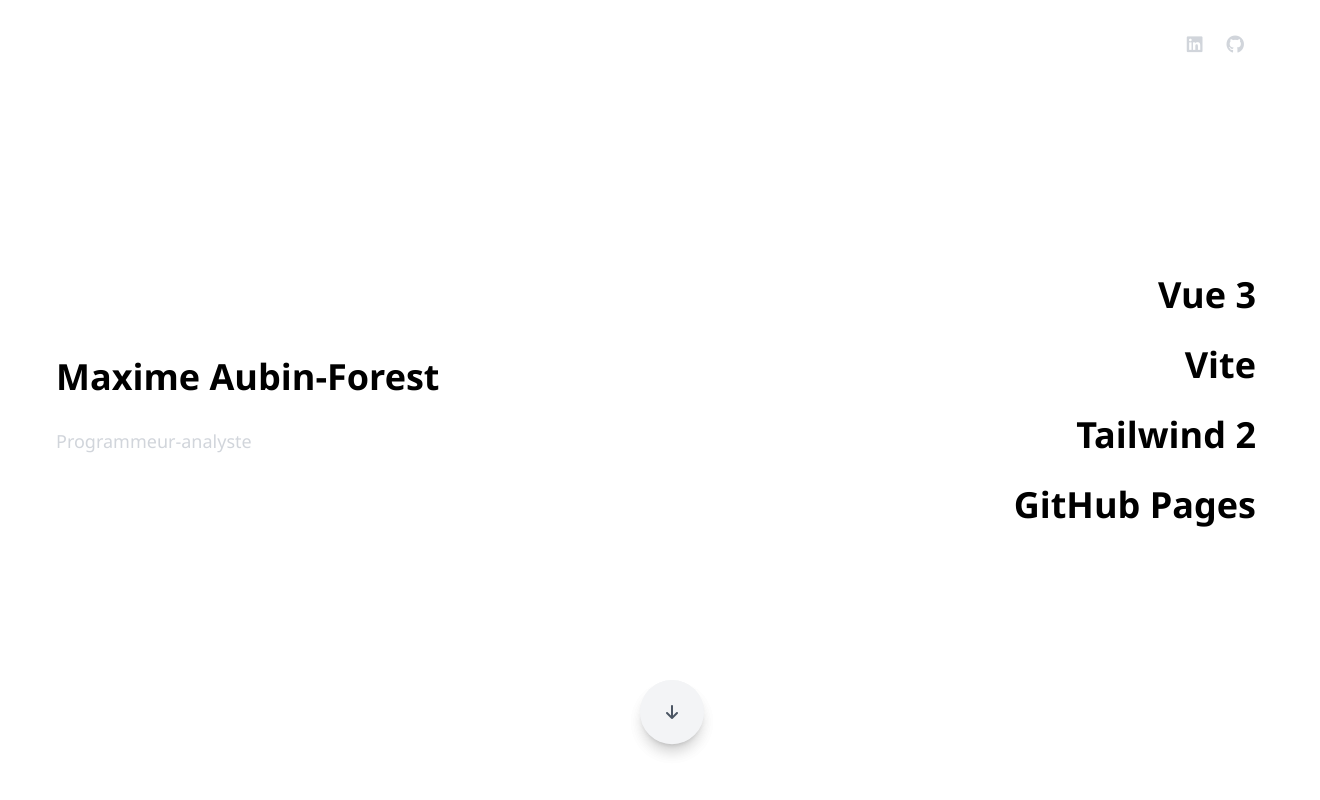
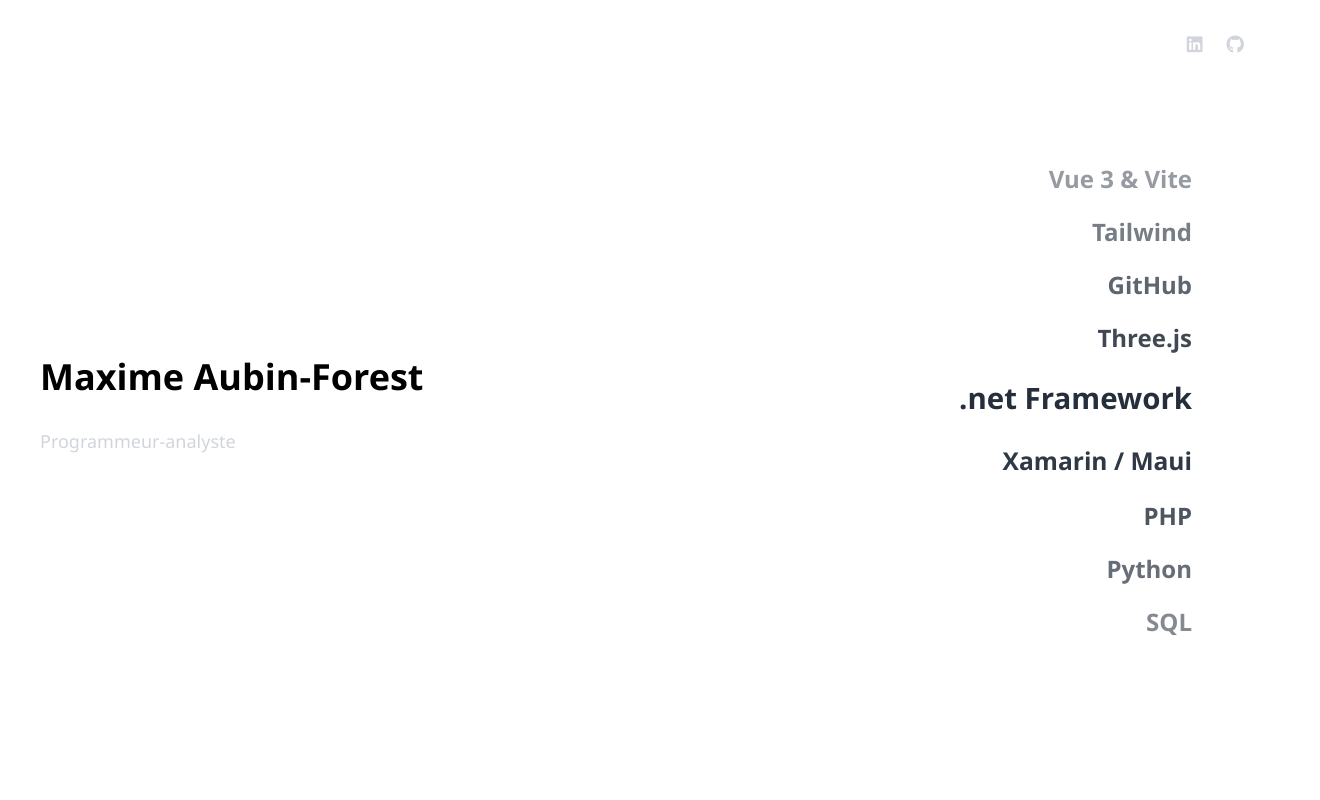
Before and after one commit to MaxForest/maxforest.github.io, a Vue app: page / in a window 1280 px wide. Shown: the top 800 px of the page, 1320 px wide, since content can reach past the window. Built offline with nearby package versions, Linux system fonts and the light colour scheme.

Commit message:
Ajout components/CycleCarousel.vue

```diff
--- a/src/assets/main.css
+++ /dev/null
@@ -1,35 +0,0 @@
-@import './base.css';
-
-#app {
-  max-width: 1280px;
-  margin: 0 auto;
-  padding: 2rem;
-  font-weight: normal;
-}
-
-a,
-.green {
-  text-decoration: none;
-  color: hsla(160, 100%, 37%, 1);
-  transition: 0.4s;
-  padding: 3px;
-}
-
-@media (hover: hover) {
-  a:hover {
-    background-color: hsla(160, 100%, 37%, 0.2);
-  }
-}
-
-@media (min-width: 1024px) {
-  body {
-    display: flex;
-    place-items: center;
-  }
-
-  #app {
-    display: grid;
-    grid-template-columns: 1fr 1fr;
-    padding: 0 2rem;
-  }
-}
--- a/src/assets/output.css
+++ b/src/assets/output.css
@@ -438,6 +438,11 @@
   padding-bottom:1.25rem;
 }
 
+.px-10 {
+  padding-left:2.5rem;
+  padding-right:2.5rem;
+}
+
 .pb-10 {
   padding-bottom:2.5rem;
 }
@@ -476,6 +481,11 @@
 
 .align-middle {
   vertical-align:middle;
+}
+
+.text-2xl {
+  font-size:1.5rem;
+  line-height:2rem;
 }
 
 .text-3xl {
@@ -557,6 +567,90 @@
   color:rgb(31 41 55 / var(--tw-text-opacity));
 }
 
+.text-gray-800\/0 {
+  color:rgb(31 41 55 / 0);
+}
+
+.text-gray-800\/10 {
+  color:rgb(31 41 55 / 0.1);
+}
+
+.text-gray-800\/100 {
+  color:rgb(31 41 55 / 1);
+}
+
+.text-gray-800\/15 {
+  color:rgb(31 41 55 / 0.15);
+}
+
+.text-gray-800\/20 {
+  color:rgb(31 41 55 / 0.2);
+}
+
+.text-gray-800\/25 {
+  color:rgb(31 41 55 / 0.25);
+}
+
+.text-gray-800\/30 {
+  color:rgb(31 41 55 / 0.3);
+}
+
+.text-gray-800\/35 {
+  color:rgb(31 41 55 / 0.35);
+}
+
+.text-gray-800\/40 {
+  color:rgb(31 41 55 / 0.4);
+}
+
+.text-gray-800\/45 {
+  color:rgb(31 41 55 / 0.45);
+}
+
+.text-gray-800\/5 {
+  color:rgb(31 41 55 / 0.05);
+}
+
+.text-gray-800\/50 {
+  color:rgb(31 41 55 / 0.5);
+}
+
+.text-gray-800\/55 {
+  color:rgb(31 41 55 / 0.55);
+}
+
+.text-gray-800\/60 {
+  color:rgb(31 41 55 / 0.6);
+}
+
+.text-gray-800\/65 {
+  color:rgb(31 41 55 / 0.65);
+}
+
+.text-gray-800\/70 {
+  color:rgb(31 41 55 / 0.7);
+}
+
+.text-gray-800\/75 {
+  color:rgb(31 41 55 / 0.75);
+}
+
+.text-gray-800\/80 {
+  color:rgb(31 41 55 / 0.8);
+}
+
+.text-gray-800\/85 {
+  color:rgb(31 41 55 / 0.85);
+}
+
+.text-gray-800\/90 {
+  color:rgb(31 41 55 / 0.9);
+}
+
+.text-gray-800\/95 {
+  color:rgb(31 41 55 / 0.95);
+}
+
 .text-pink-600 {
   --tw-text-opacity:1;
   color:rgb(219 39 119 / var(--tw-text-opacity));
@@ -585,6 +679,10 @@
 
 *, *::before, *::after {
   box-sizing: border-box;
+}
+
+#technologies-list h1 {
+  transition: font-size 1s, color 0.5s, display 1s;
 }
 
 @media (min-width: 768px) {
--- a/src/assets/tailwind.css
+++ b/src/assets/tailwind.css
@@ -17,3 +17,7 @@
 *, *::before, *::after {
     box-sizing: border-box;
 }
+
+#technologies-list h1 {
+    transition: font-size 1s, color 0.5s, display 1s;
+}
--- /dev/null
+++ b/src/components/CycleCarousel.vue
@@ -0,0 +1,68 @@
+<template>
+    <div ref="elements" id="technologies-list" class="pr-12">
+        <h1 v-for="item in list">{{ item }}</h1>
+    </div>
+</template>
+<script setup lang="ts">
+    import { ref, onMounted, computed } from 'vue'
+    const elements = ref(null)
+
+    const props = defineProps({
+        list: {
+            type :Array,
+            required:true
+        },
+        color: {
+            type:String,
+            default:'gray'
+        }
+    })
+
+    onMounted(() => {
+        let technologies = elements.value.children;
+        let count = 0;
+
+        function cycleArray() {
+            let current = technologies[count];
+            let totalCount = technologies.length
+
+            current.classList = `text-${props.color}-800/100 text-3xl`;
+            const faded = `text-${props.color}-800/15`;
+
+            for(let i = 0; i < totalCount; i++)
+            {
+                const t = technologies[i];
+                if(t !== current)
+                {
+                const range = Math.abs(count - i);
+                const gradient = round(100 - ((100 / 800) * (100 * range)));
+                const className = `text-${props.color}-800/${gradient >= 5 ? gradient : 5}`;
+
+                t.classList = className;
+
+                if(count === 0)
+                    technologies[totalCount - 1].classList = faded;
+                else if (count === totalCount - 1)
+                    technologies[0].classList = faded;
+                }
+            }
+
+            count++;
+
+            if (count === totalCount) {
+                count = 0;
+            }
+        }
+
+        cycleArray()
+        setInterval(cycleArray, 1000);
+
+        function round(x: number) {
+            if (x % 5 == 0) {
+                return (Math.floor(x / 5)) * 5;
+            } else {
+                return ((Math.floor(x / 5)) * 5) + 5;
+            }
+        }
+    });
+</script>
--- a/src/views/Home.vue
+++ b/src/views/Home.vue
@@ -3,7 +3,7 @@
   <main ref="el" class="h-full">
     <button class="hidden" ref="scrollButton" />
     <section class="bg-white h-full">
-      <div class="container mx-10 px-4 h-full">
+      <div class="w-full px-10 h-full">
         <div class="flex flex-wrap items-center h-full">
           <div class="w-1/2 text-left mr-auto ml-auto">
             <div class="pr-12">
@@ -14,37 +14,19 @@
                 Programmeur-analyste
               </p>
             </div>
-            <div class="pb-10 absolute bottom-0 inset-x-1/2">
+          </div>
+          <div class="w-1/2 text-right mr-auto ml-auto">
+            <CycleCarousel :list="technologies"/>
+          </div>
+          <!-- <div class="pb-10 absolute bottom-0 inset-x-1/2">
               <div ref="bounceSkills" class="text-gray-600 p-3 text-center inline-flex items-center justify-center shadow-lg w-16 h-16 rounded-full bg-gray-100 -translate-y-1/4">
                 <a title="Go to skills" href="#skills"><i class="fa-solid fa-arrow-down"></i></a>
               </div>
-            </div>
-          </div>
-          <div class="w-1/2 text-right mr-auto ml-auto">
-            <div class="pr-12">
-              <h1 class="text-black text-4xl">
-                Vue 3
-              </h1>
-              <h1 class="text-black text-4xl">
-                Vite
-              </h1>
-              <h1 class="text-black text-4xl">
-                Tailwind 2
-              </h1>
-              <h1 class="text-black text-4xl">
-                GitHub Pages
-              </h1>
-            </div>
-            <div class="pb-10 absolute bottom-0 inset-x-1/2">
-              <div ref="bounceSkills" class="text-gray-600 p-3 text-center inline-flex items-center justify-center shadow-lg w-16 h-16 rounded-full bg-gray-100 -translate-y-1/4">
-                <a title="Go to skills" href="#skills"><i class="fa-solid fa-arrow-down"></i></a>
-              </div>
-            </div>
-          </div>
+            </div> -->
         </div>
       </div>
     </section>
-    <section id="skills" class="pb-20 bg-red-600 h-full">
+    <!-- <section id="skills" class="pb-20 bg-red-600 h-full">
       <div class="container mx-auto px-4">
         <div class="flex flex-wrap">
           <div class="pt-6 w-full md:w-4/12 px-4 text-center">
@@ -129,13 +111,14 @@
           </div>
         </div>
       </div>
-    </section>
-    <footer-component />
+    </section> -->
+    <!-- <footer-component /> -->
   </main>
 </template>
 <script lang="ts">
-import NavbarComponent from "../components/Navbar.vue";
-import FooterComponent from "../components/Footer.vue";
+import NavbarComponent  from "../components/Navbar.vue";
+import FooterComponent  from "../components/Footer.vue";
+import CycleCarousel from "../components/CycleCarousel.vue";
 
 export default {
   name: "landing-page",
@@ -146,9 +129,10 @@
 }
 </script>
 <script setup lang="ts">
-  import { ref, onMounted } from 'vue'
+  import { ref, onMounted, computed } from 'vue'
 
   const bounceSkills = ref(null)
+  const technologies = computed(() => ['Vue 3 & Vite', 'Tailwind', 'GitHub', 'Three.js', '.net Framework', 'Xamarin / Maui', 'PHP', 'Python', 'SQL'])
 
   onMounted(() => {
     setTimeout(() => bounceSkills.value.classList.add('animate-bounce-slow'), 2000)
```
Also changed, not shown: tailwind.config.js (+11 -3 lines), 1 other file (tests, documents, lock files or other folders).
